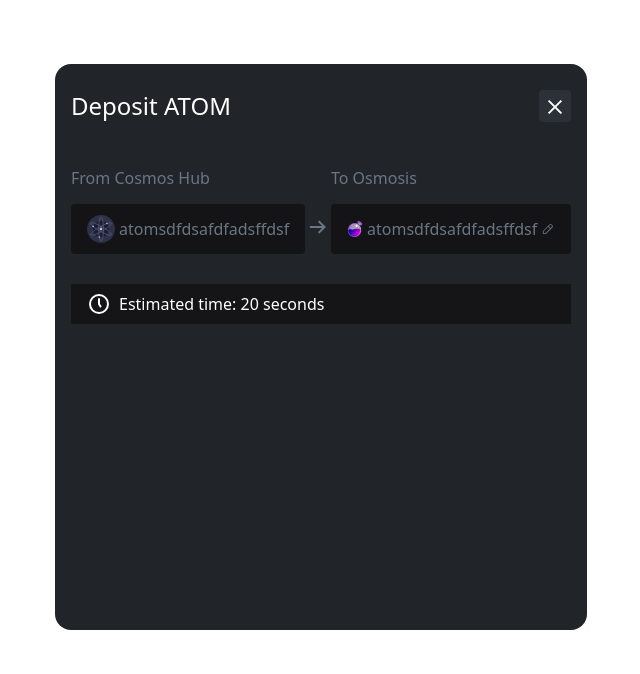
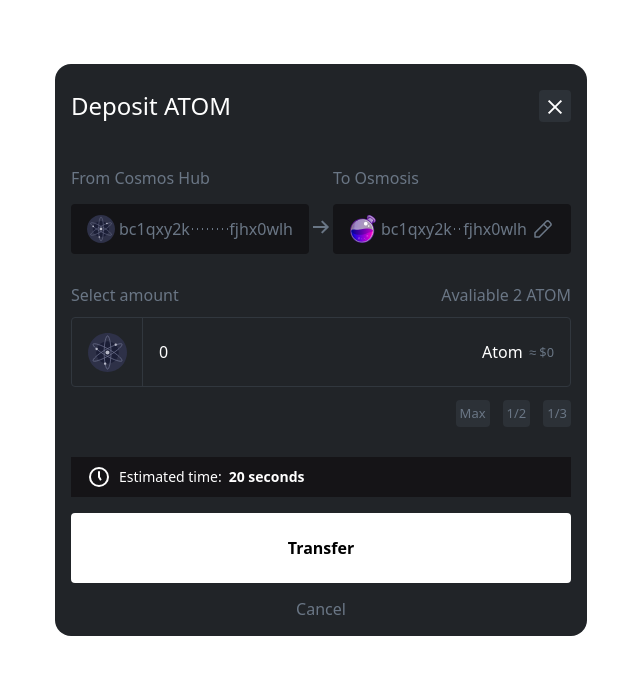
Before and after one commit to panjiangyi/tree-demo, a React (Vite) app: page / in a window 1280 px wide. Shown: the top 674 px of the page, without its empty margins (9-649 px from the left). Built offline with nearby package versions, Linux system fonts and the light colour scheme.

Commit message:
feat:some buttons

```diff
--- a/src/card/account.tsx
+++ b/src/card/account.tsx
@@ -2,6 +2,8 @@
 import CosmosHubLogo from "@/assets/cosmos-hub-logo.svg?react"
 import OsmoLogo from "@/assets/osmo.svg?react"
 import EditIcon from "@/assets/edit.svg?react"
+import React, { forwardRef, useEffect, useRef } from "react"
+import { getHiddenAddress } from "@/utils/get-hidden-address"
 const Container = styled.div`
     max-width: calc(50% - 10px);
     flex:1;
@@ -30,33 +32,56 @@
 const EditLogoWithMargin = styled(EditIcon)`
     margin-left: 4px;
     cursor: pointer;
+`
 
+
+const AddressRestContainer = styled.div`
+    flex:1;
+    border: none;
+    height: 2px;
+    background-image: radial-gradient(circle, #6a7685 1px, transparent 1px);
+    background-size: 5px;
 `
+const AddressRest: React.FC = () => {
+    return <AddressRestContainer></AddressRestContainer>
+}
 
 const AddressContainer = styled.div`
     flex:1;
+    display:flex;
+    align-items: center;
 `
-const Address = () => {
-    return <AddressContainer>
-        atomsdfdsafdfadsffdsf
-    </AddressContainer>
+
+
+
+const Address: React.FC<{
+    address: string;
 }
+> = (({ address }) => {
+    const { first, last } = getHiddenAddress(address)
+    return (
+        <AddressContainer>
+            {first} <AddressRest></AddressRest> {last}
+        </AddressContainer>
+    )
+})
 
-export const CosmosHubAccount: React.FC = () => {
-    return <Container>
+export const CosmosHubAccount: React.FC<{ address: string; }> = ({ address }) => {
+
+    return <Container >
         <Title>From Cosmos Hub</Title>
         <Bar>
             <CusmosHubLogoWithMargin />
-            <Address />
+            <Address address={address} />
         </Bar>
     </Container>
 }
-export const OsmosisAccount: React.FC = () => {
+export const OsmosisAccount: React.FC<{ address: string; }> = ({ address }) => {
     return <Container>
         <Title>To Osmosis</Title>
         <Bar>
             <OsmoLogoWithMargin />
-            <Address />
+            <Address address={address} />
             <EditLogoWithMargin />
         </Bar>
     </Container>
--- /dev/null
+++ b/src/card/amount.tsx
@@ -0,0 +1,129 @@
+import styled from "styled-components"
+import CosmosHubLogo from "@/assets/cosmos-hub-logo.svg?react"
+import { useState } from "react"
+import { safeRound } from "@/utils/safe-number"
+
+const Container = styled.div`
+    color:#6a7685;
+    margin-top: 32px;
+
+`
+
+const TitleContainer = styled.div`
+    display:flex;
+    justify-content: space-between;
+    align-items: center;
+`
+const InputContainer = styled.div`
+     display:flex;
+     height: 68px;
+     border: 1px solid #31373e;
+     border-radius: 4px;
+     padding-right: 1em;
+     margin: 13px 0;
+`
+const CosmosHubLogoContainer = styled.div`
+    flex:0 0 70px;
+    display:flex;
+    justify-content: center;
+    align-items: center;
+    border-right: 1px solid #31373e;
+    & .cosmos-logo {
+        height: 39px;
+        width: 39px;
+    }
+`
+
+const UnitContainer = styled.div`
+    display:flex;
+    justify-content: center;
+    align-items: center;
+    .unit-symbol {
+        color:#fff;
+
+    }
+    .unit-usd {
+        font-size: 0.8em;
+        margin-left:0.5em;
+    }
+`
+const Unit: React.FC<{ value: number }> = ({ value }) => {
+    return <UnitContainer>
+        <span className="unit-symbol">Atom</span>
+        <span className="unit-usd">≈ ${(value * 515).toLocaleString()}</span>
+    </UnitContainer>
+}
+
+const Input$ = styled.input`
+    flex:1;
+    background-color: transparent;
+    border:none;
+    outline: none;
+    line-height: 68px;
+    padding-left: 1em;
+    color: #fff;
+`
+const Input: React.FC<{
+    maxValue: number
+    value: number;
+    onChange: (v: number) => void;
+}> = ({
+    maxValue,
+    value, onChange,
+}) => {
+        return <InputContainer>
+            <CosmosHubLogoContainer>
+                <CosmosHubLogo className="cosmos-logo" />
+            </CosmosHubLogoContainer>
+            <Input$ max={maxValue} type="number" value={value} onChange={(e) => {
+                const v = Number(e.target.value);
+                onChange(Math.min(maxValue, v));
+            }} autoFocus />
+            <Unit value={value} />
+        </InputContainer>
+    }
+
+
+const Shortcut = styled.div`
+    display: inline-block;
+    line-height:27px;
+    background-color: #2c3137;
+    cursor: pointer;
+    text-align: center;
+    padding:0 4px;
+    border-radius: 4px;
+    font-size:13px;
+    & + & {
+        margin-left: 1em;
+    }
+
+`
+
+const ShortcutContainer = styled.div`
+     display:flex;
+    justify-content: flex-end;
+    align-items: center;
+`
+export const Amount: React.FC<{
+    maxAmount: number
+}> = ({ maxAmount }) => {
+    const [value, setValue] = useState(0)
+    return <Container>
+        <TitleContainer>
+            <div>Select amount</div>
+            <div>Avaliable {maxAmount} ATOM</div>
+        </TitleContainer>
+        <Input maxValue={maxAmount} value={value} onChange={(v) => setValue(v)} />
+        <ShortcutContainer >
+            <Shortcut onClick={() => setValue(maxAmount)}>
+                Max
+            </Shortcut>
+            <Shortcut onClick={() => setValue(safeRound(maxAmount / 2))}>
+                1/2
+            </Shortcut>
+            <Shortcut onClick={() => setValue(safeRound(maxAmount / 3))}>
+                1/3
+            </Shortcut>
+        </ShortcutContainer>
+    </Container>
+}
--- /dev/null
+++ b/src/card/button.tsx
@@ -0,0 +1,19 @@
+import styled from "styled-components"
+
+const Container = styled.button`
+    background-color: #fff;
+    font-weight: bold;
+    border:none;
+    width:100%;
+    height: 70px;
+    border-radius: 4px;
+    cursor: pointer;
+    &:hover {
+        opacity: 0.8;
+    }
+`
+export const Button: React.FC = () => {
+    return <Container>
+        Transfer
+    </Container>
+}
--- a/src/card/close.tsx
+++ b/src/card/close.tsx
@@ -9,7 +9,7 @@
     cursor: pointer;
     position: relative;
     &:hover {
-      opacity: 1;
+        opacity: 0.8;
     }
     &:before, &:after {
         position: absolute;
--- a/src/card/index.tsx
+++ b/src/card/index.tsx
@@ -3,12 +3,14 @@
 import { CosmosHubAccount, OsmosisAccount } from "./account";
 import ArrowIcon from "@/assets/arrow.svg?react"
 import { Time } from "./time";
+import { Button } from "./button";
+import { TextButton } from "./text-button";
+import { Amount, } from "./amount";
 const Container = styled.div`
     color:#fff;
     width:500px;
-    height:550px;
     background-color: #212428;
-    padding: 0.5rem 1rem;
+    padding: 0.5rem 1rem 1rem;
     border-radius: 1rem;
 `;
 
@@ -28,10 +30,18 @@
 `
 
 const ArrowIcon$ = styled(ArrowIcon)`
-    flex:1;
+    flex-shrink:0;
+    flex-grow:0;
     margin:0 4px;
     position: relative;
     top: 15px;
+`
+const TransferButton = styled.div`
+    margin-top:1rem;
+`
+const CancelButtonCon = styled.div`
+    text-align: center;
+    margin-top:1rem;
 `
 
 export const Card: React.FC = () => {
@@ -41,10 +51,17 @@
             <CloseButton />
         </Header>
         <AccountsContainer>
-            <CosmosHubAccount />
+            <CosmosHubAccount address="bc1qxy2kgdygjrsqtzq2n0yrf2493p83kkfjhx0wlh" />
             <ArrowIcon$ />
-            <OsmosisAccount />
+            <OsmosisAccount address="bc1qxy2kgdygjrsqtzq2n0yrf2493p83kkfjhx0wlh" />
         </AccountsContainer>
+        <Amount maxAmount={2} />
         <Time />
+        <TransferButton>
+            <Button />
+        </TransferButton>
+        <CancelButtonCon>
+            <TextButton />
+        </CancelButtonCon>
     </Container>
 }
--- /dev/null
+++ b/src/card/text-button.tsx
@@ -0,0 +1,16 @@
+import styled from "styled-components"
+
+const Container = styled.button`
+    background-color: transparent;
+    border:none;
+    cursor: pointer;
+    color: #6a7685;
+    &:hover {
+        opacity: 0.8;
+    }
+`
+export const TextButton: React.FC = () => {
+    return <Container>
+        Cancel
+    </Container>
+}
--- a/src/card/time.tsx
+++ b/src/card/time.tsx
@@ -7,12 +7,17 @@
     background-color: #151417;
     margin-top: 30px;
     padding:0 1rem;
+    font-size: 14px;
 `
 
 
 const ClockWithMargin = styled(Clock)`
     margin-right: 8px;
 `
+const CountingDown = styled.span`
+    font-weight: bold;
+    margin-left: 0.5em;
+`
 export const Time = () => {
-    return <Container><ClockWithMargin />Estimated time: 20 seconds</Container>
+    return <Container><ClockWithMargin />Estimated time:{' '} <CountingDown> 20 seconds</CountingDown></Container>
 }
--- a/src/global.css
+++ b/src/global.css
@@ -2,3 +2,20 @@
     font-family: Inter var, ui-sans-serif, system-ui, sans-serif, Apple Color Emoji, Segoe UI Emoji, Segoe UI Symbol, Noto Color Emoji;
     font-size: 16px;
 }
+
+.flex-center-center {
+    display: flex;
+    align-items: center;
+    justify-content: center;
+}
+
+input::-webkit-outer-spin-button,
+input::-webkit-inner-spin-button {
+    -webkit-appearance: none;
+    margin: 0;
+}
+
+/* Firefox */
+input[type=number] {
+    -moz-appearance: textfield;
+}
--- /dev/null
+++ b/src/utils/get-hidden-address.ts
@@ -0,0 +1,15 @@
+export function getHiddenAddress(address: string) {
+    if (address.length <= 10) {
+        return {
+            first: address, last: null
+        };
+    }
+
+    const keepCount = 8;
+    const first = address.substring(0, keepCount);
+    const last = address.substring(address.length - keepCount);
+
+    return {
+        first, last
+    }
+}
--- /dev/null
+++ b/src/utils/safe-number.ts
@@ -0,0 +1,4 @@
+export function safeRound(number: number, decimal = 2) {
+    const roundedNumber = Number(Number(number).toFixed(decimal));
+    return roundedNumber;
+}
```
